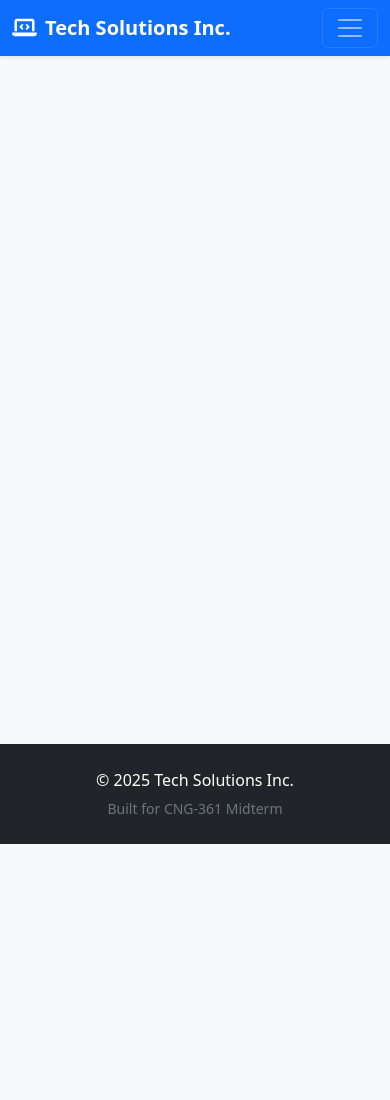
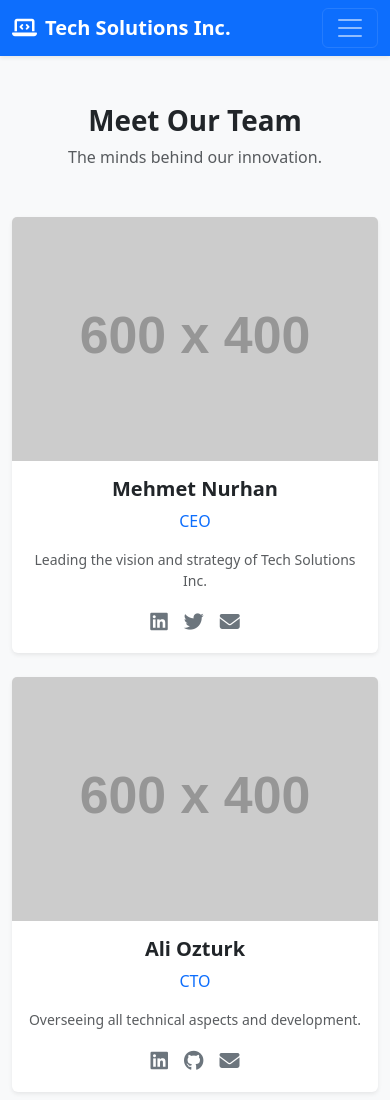
Before and after one commit to tahaaoztrkk/CNG361_Midterm_solutions, a plain HTML site: page index.html in a window 390 px wide. Shown: the top 1100 px of the page. Before the commit the page ends 844 px from the top, so only its background shows below. Drawn offline with nearby package versions, Linux system fonts and the light colour scheme; placeholder pictures from the web are drawn by us.

Commit message:
create responsive company team page

```diff
--- a/index.html
+++ b/index.html
@@ -28,7 +28,50 @@
         </div>
     </nav>
 
+    <main class="container my-5 flex-grow-1">
+        <div class="text-center mb-5">
+            <h2 class="display-6 fw-bold">Meet Our Team</h2>
+            <p class="text-muted">The minds behind our innovation.</p>
+        </div>
 
+        <div class="row g-4 justify-content-center">
+
+            <div class="col-12 col-md-6 col-lg-4">
+                <div class="card h-100 border-0 shadow-sm hover-effect">
+                    <img src="https://placehold.co/600x400/2c3e50/white?text=Mehmet+Nurhan" class="card-img-top" alt="Mehmet Nurhan">
+                    <div class="card-body text-center">
+                        <h5 class="card-title fw-bold">Mehmet Nurhan</h5>
+                        <p class="card-text text-primary">CEO</p>
+                        <p class="card-text small text-muted">Leading the vision and strategy of Tech Solutions Inc.</p>
+
+                        <div class="d-flex justify-content-center gap-3 mt-3">
+                            <a href="#" class="text-secondary fs-5"><i class="fab fa-linkedin"></i></a>
+                            <a href="#" class="text-secondary fs-5"><i class="fab fa-twitter"></i></a>
+                            <a href="#" class="text-secondary fs-5"><i class="fas fa-envelope"></i></a>
+                        </div>
+                    </div>
+                </div>
+            </div>
+
+            <div class="col-12 col-md-6 col-lg-4">
+                <div class="card h-100 border-0 shadow-sm">
+                    <img src="https://placehold.co/600x400/2c3e50/white?text=Ali+Ozturk" class="card-img-top" alt="Ali Ozturk">
+                    <div class="card-body text-center">
+                        <h5 class="card-title fw-bold">Ali Ozturk</h5>
+                        <p class="card-text text-primary">CTO</p>
+                        <p class="card-text small text-muted">Overseeing all technical aspects and development.</p>
+
+                        <div class="d-flex justify-content-center gap-3 mt-3">
+                            <a href="#" class="text-secondary fs-5"><i class="fab fa-linkedin"></i></a>
+                            <a href="#" class="text-secondary fs-5"><i class="fab fa-github"></i></a>
+                            <a href="#" class="text-secondary fs-5"><i class="fas fa-envelope"></i></a>
+                        </div>
+                    </div>
+                </div>
+            </div>
+
+        </div>
+    </main>
 
     <footer class="bg-dark text-white py-4 mt-auto">
         <div class="container text-center">
```
